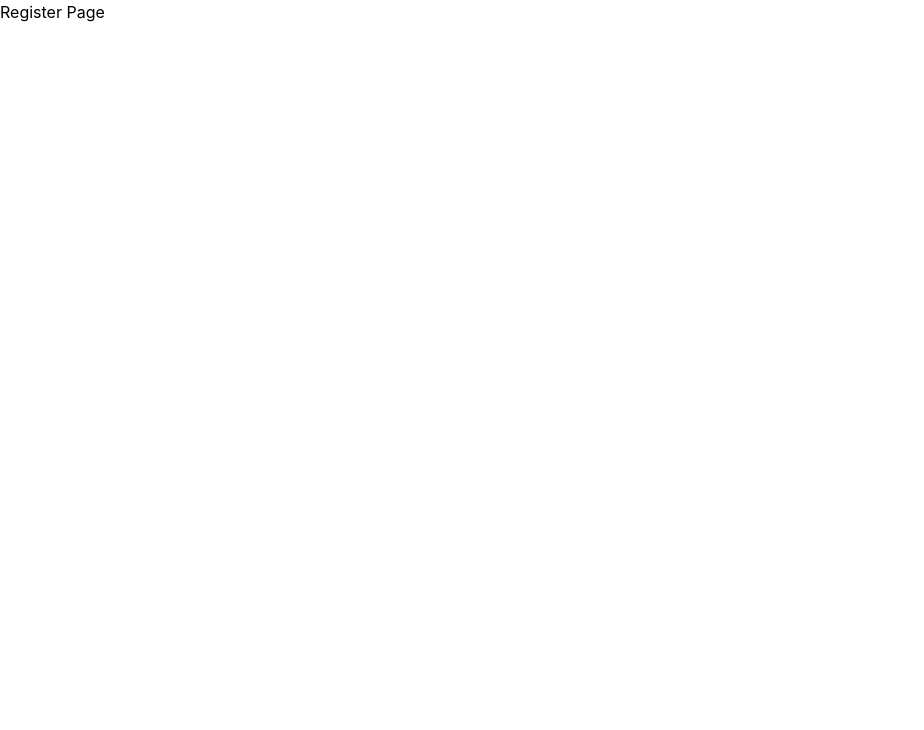
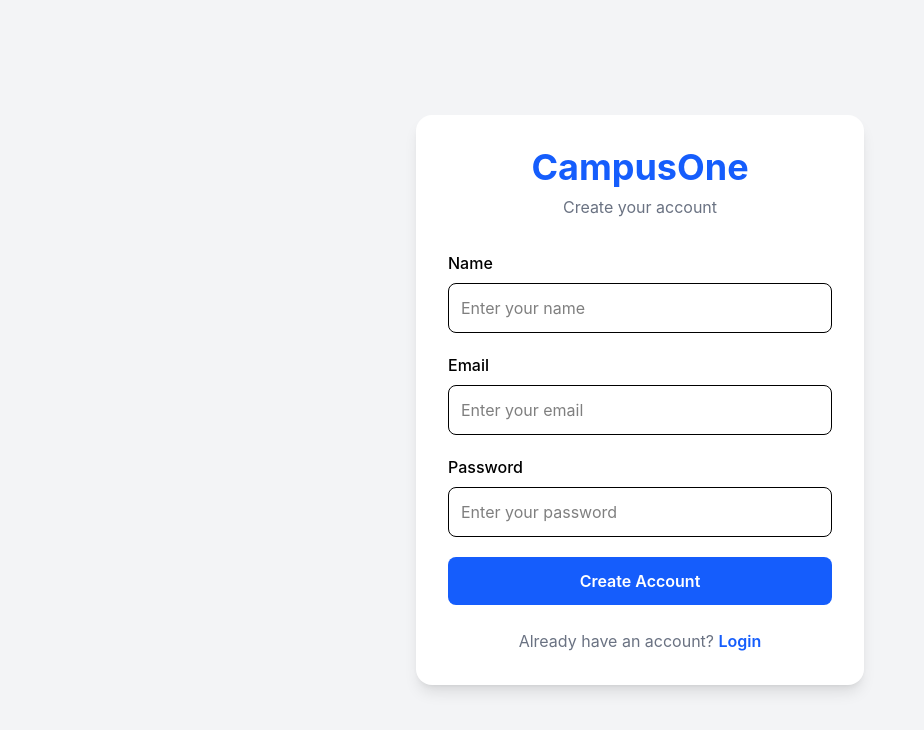
Before and after one commit to mail2anjaligupta2005-ctrl/CampusOne, a React app in the folder frontend/: page /register in a window 1280 px wide. Shown: the top 730 px of the page, without its empty margins (0-924 px from the left). Built offline with nearby package versions, Linux system fonts and the light colour scheme; the HTML template or start-up script is replaced by a standard one.

Commit message:
Completed full authentication system with React and Node.js

```diff
--- a/frontend/src/pages/Register.jsx
+++ b/frontend/src/pages/Register.jsx
@@ -1,5 +1,116 @@
+import { Link, useNavigate } from "react-router-dom";
+import { useState } from "react";
+import { registerUser } from "../services/authService";
+
 function Register() {
-  return <h1>Register Page</h1>;
+  const navigate = useNavigate();
+
+  const [name, setName] = useState("");
+  const [email, setEmail] = useState("");
+  const [password, setPassword] = useState("");
+
+  const handleSubmit = async (e) => {
+    e.preventDefault();
+
+    try {
+      await registerUser({
+        name,
+        email,
+        password,
+      });
+
+      alert("Registration Successful 🎉");
+
+      navigate("/login");
+    } catch (error) {
+      alert(
+        error.response?.data?.message ||
+          "Registration Failed"
+      );
+    }
+  };
+
+  return (
+    <div className="min-h-screen bg-gray-100 flex items-center justify-center p-6">
+      <div className="bg-white p-8 rounded-2xl shadow-lg w-full max-w-md">
+
+        <h1 className="text-4xl font-bold text-center text-blue-600 mb-2">
+          CampusOne
+        </h1>
+
+        <p className="text-center text-gray-500 mb-8">
+          Create your account
+        </p>
+
+        <form
+          onSubmit={handleSubmit}
+          className="space-y-5"
+        >
+
+          <div>
+            <label className="block mb-2 font-medium">
+              Name
+            </label>
+
+            <input
+              type="text"
+              placeholder="Enter your name"
+              value={name}
+              onChange={(e) => setName(e.target.value)}
+              className="w-full border rounded-lg p-3 outline-none focus:ring-2 focus:ring-blue-500"
+            />
+          </div>
+
+          <div>
+            <label className="block mb-2 font-medium">
+              Email
+            </label>
+
+            <input
+              type="email"
+              placeholder="Enter your email"
+              value={email}
+              onChange={(e) => setEmail(e.target.value)}
+              className="w-full border rounded-lg p-3 outline-none focus:ring-2 focus:ring-blue-500"
+            />
+          </div>
+
+          <div>
+            <label className="block mb-2 font-medium">
+              Password
+            </label>
+
+            <input
+              type="password"
+              placeholder="Enter your password"
+              value={password}
+              onChange={(e) => setPassword(e.target.value)}
+              className="w-full border rounded-lg p-3 outline-none focus:ring-2 focus:ring-blue-500"
+            />
+          </div>
+
+          <button
+            type="submit"
+            className="w-full bg-blue-600 text-white p-3 rounded-lg font-semibold hover:bg-blue-700"
+          >
+            Create Account
+          </button>
+
+        </form>
+
+        <p className="text-center mt-6 text-gray-500">
+          Already have an account?{" "}
+          <Link
+            to="/login"
+            className="text-blue-600 font-semibold"
+          >
+            Login
+          </Link>
+        </p>
+
+      </div>
+    </div>
+  );
 }
 
 export default Register;
--- a/frontend/src/services/authService.js
+++ b/frontend/src/services/authService.js
@@ -2,6 +2,7 @@ import axios from "axios";
 
 const API_URL = "http://localhost:5000/api/auth";
 
+// Login
 export const loginUser = async (userData) => {
   const response = await axios.post(
     `${API_URL}/login`,
@@ -10,3 +11,13 @@ export const loginUser = async (userData) => {
 
   return response.data;
 };
+
+// Register
+export const registerUser = async (userData) => {
+  const response = await axios.post(
+    `${API_URL}/register`,
+    userData
+  );
+
+  return response.data;
+};
```
